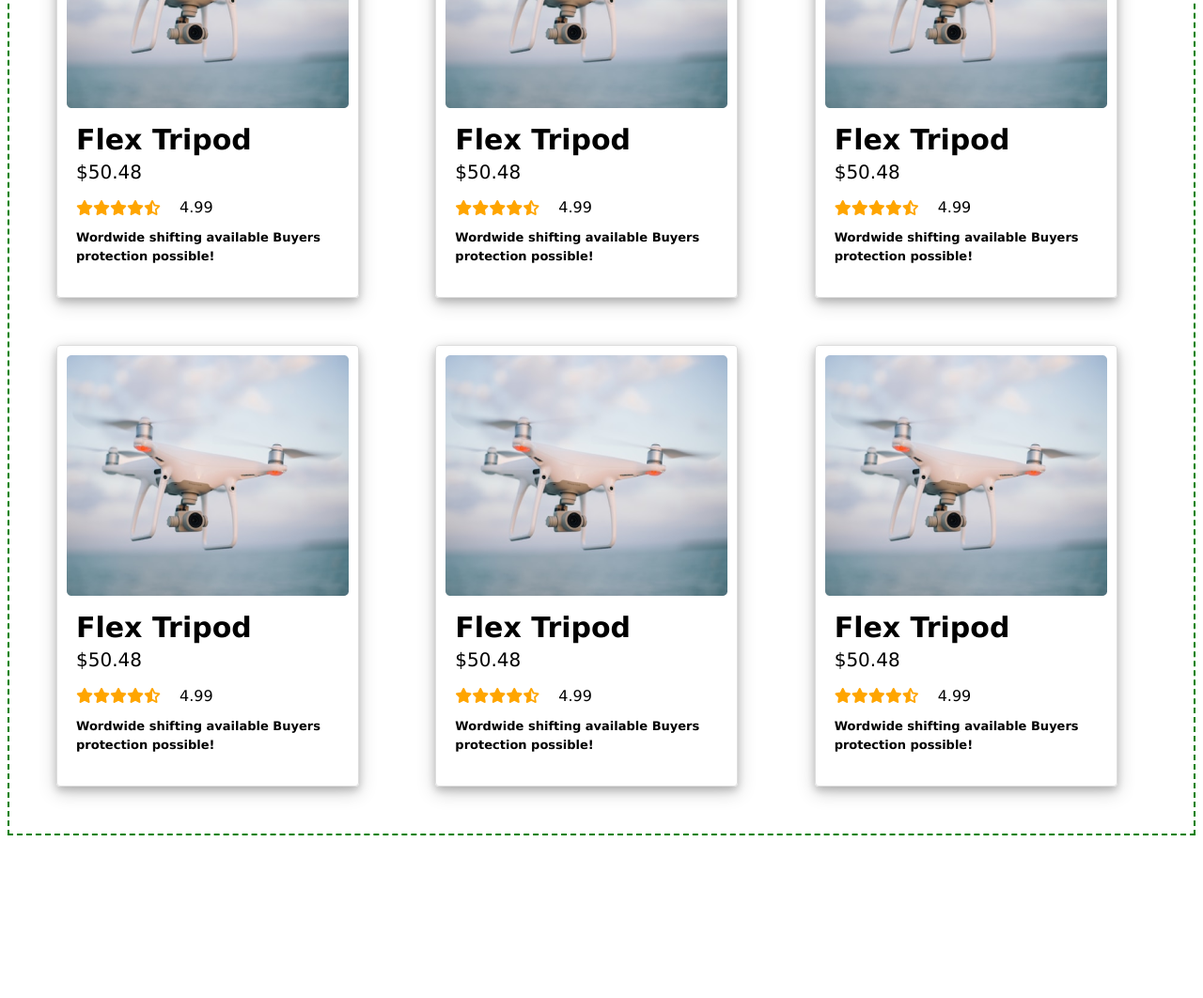
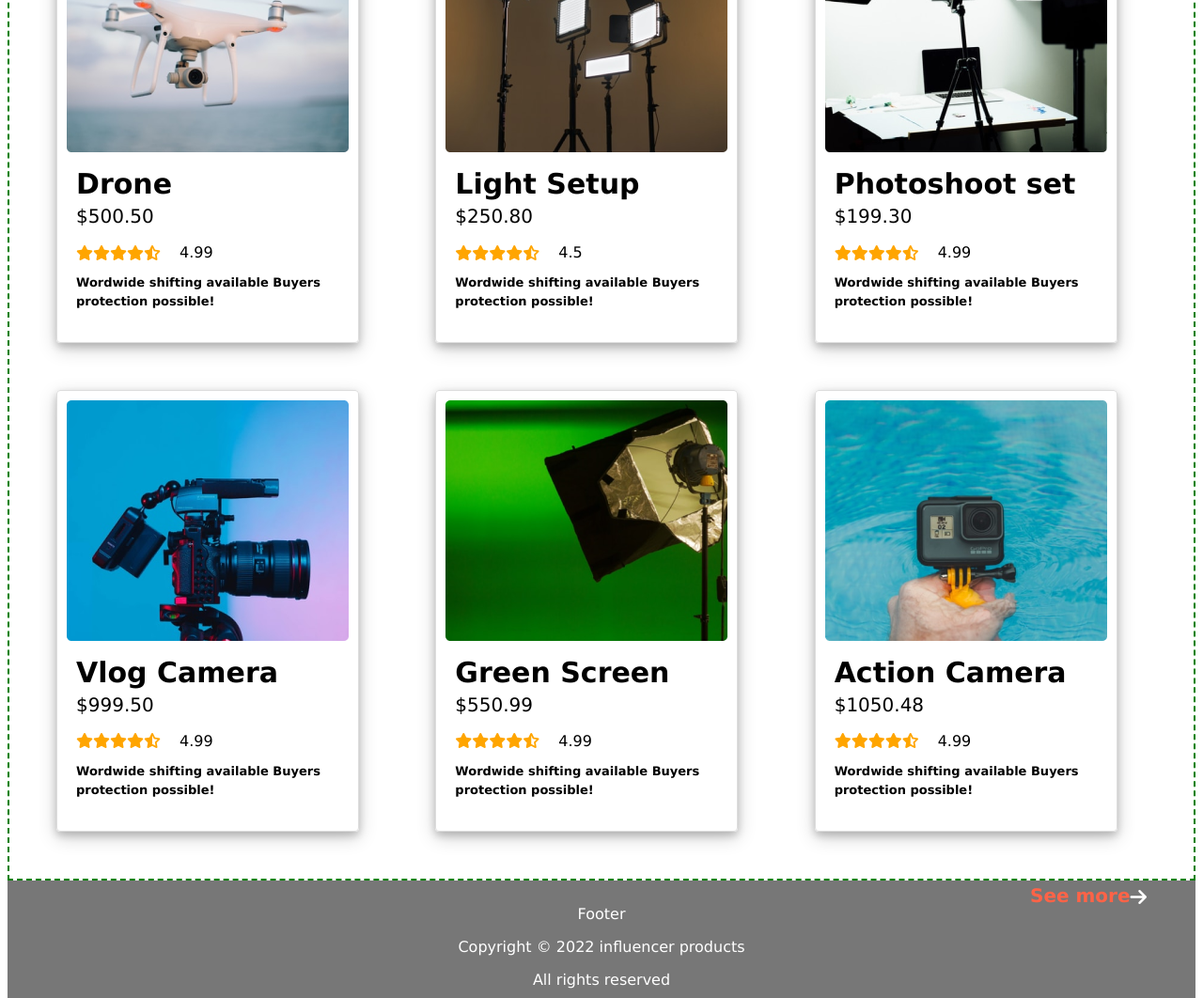
Before and after one commit to Sadman600/my-phero-project2, a plain HTML site: page index.html in a window 1280 px wide. Shown: the part 1341-2403 px from the top of the page at 94% size. Before the commit the page ends 2238 px from the top, so only its background shows below. Drawn offline with Linux system fonts and the light colour scheme.

Commit message:
Added footer section

```diff
--- a/index.html
+++ b/index.html
@@ -25,8 +25,8 @@
                 <a href="">Products</a>
                 <a href="">Sign up</a>
                 <a href="">Log in</a>
-                <a href="">i</a>
-                <a href="">i</a>
+                <a href=""><i class="fa fa-search" style="font-size:24px;color: tomato;"></i></a>
+                <a href=""><i class="fa fa-shopping-cart" style="font-size:24px;color: seagreen;"></i></a>
             </div>
         </nav>
     </header>
@@ -63,7 +63,9 @@
             </div>
         </section>
 
-
+        <div class="popu">
+            <h2>Popular Collection </h2>
+        </div>
         <!-- Popular Collection section  -->
         <section class="popular-container">
 
@@ -71,7 +73,7 @@
             <div class="populars-product">
 
                 <div class="populars">
-                    <img src="images/drone.png" alt="">
+                    <img src="images/tripod.png" alt="">
                 </div>
 
                 <article class="product-info">
@@ -99,19 +101,19 @@
             <div class="populars-product">
 
                 <div class="populars">
-                    <img src="images/drone.png" alt="">
+                    <img src="images/mic.png" alt="">
                 </div>
 
                 <article class="product-info">
-                    <h1 class="product-title ">Flex Tripod</h1>
-                    <h2 class="dolar">$50.48</h2>
+                    <h1 class="product-title ">Microphone</h1>
+                    <h2 class="dolar">$100.50</h2>
                     <div class="product-rating">
                         <i class="fas fa-star checked"></i>
                         <i class="fas fa-star checked"></i>
                         <i class="fas fa-star checked"></i>
                         <i class="fas fa-star checked"></i>
                         <i class="fas fa-star-half-alt checked"></i>
-                        <span>4.99</span>
+                        <span>4.5</span>
                     </div>
                     <div class="product-details ">
                         <p>Wordwide shifting
@@ -126,19 +128,19 @@
             <div class="populars-product">
 
                 <div class="populars">
-                    <img src="images/drone.png" alt="">
+                    <img src="images/airpod.png" alt="">
                 </div>
 
                 <article class="product-info">
-                    <h1 class="product-title ">Flex Tripod</h1>
-                    <h2 class="dolar">$50.48</h2>
+                    <h1 class="product-title ">Airbuds</h1>
+                    <h2 class="dolar">$111.10</h2>
                     <div class="product-rating">
                         <i class="fas fa-star checked"></i>
                         <i class="fas fa-star checked"></i>
                         <i class="fas fa-star checked"></i>
                         <i class="fas fa-star checked"></i>
                         <i class="fas fa-star-half-alt checked"></i>
-                        <span>4.99</span>
+                        <span>4.5</span>
                     </div>
                     <div class="product-details ">
                         <p>Wordwide shifting
@@ -158,8 +160,8 @@
                 </div>
 
                 <article class="product-info">
-                    <h1 class="product-title ">Flex Tripod</h1>
-                    <h2 class="dolar">$50.48</h2>
+                    <h1 class="product-title ">Drone</h1>
+                    <h2 class="dolar">$500.50</h2>
                     <div class="product-rating">
                         <i class="fas fa-star checked"></i>
                         <i class="fas fa-star checked"></i>
@@ -181,19 +183,19 @@
             <div class="populars-product">
 
                 <div class="populars">
-                    <img src="images/drone.png" alt="">
+                    <img src="images/lights.png" alt="">
                 </div>
 
                 <article class="product-info">
-                    <h1 class="product-title ">Flex Tripod</h1>
-                    <h2 class="dolar">$50.48</h2>
+                    <h1 class="product-title ">Light Setup</h1>
+                    <h2 class="dolar">$250.80</h2>
                     <div class="product-rating">
                         <i class="fas fa-star checked"></i>
                         <i class="fas fa-star checked"></i>
                         <i class="fas fa-star checked"></i>
                         <i class="fas fa-star checked"></i>
                         <i class="fas fa-star-half-alt checked"></i>
-                        <span>4.99</span>
+                        <span>4.5</span>
                     </div>
                     <div class="product-details ">
                         <p>Wordwide shifting
@@ -209,12 +211,12 @@
             <div class="populars-product">
 
                 <div class="populars">
-                    <img src="images/drone.png" alt="">
+                    <img src="images/setup.png" alt="">
                 </div>
 
                 <article class="product-info">
-                    <h1 class="product-title ">Flex Tripod</h1>
-                    <h2 class="dolar">$50.48</h2>
+                    <h1 class="product-title ">Photoshoot set</h1>
+                    <h2 class="dolar">$199.30</h2>
                     <div class="product-rating">
                         <i class="fas fa-star checked"></i>
                         <i class="fas fa-star checked"></i>
@@ -236,12 +238,12 @@
             <div class="populars-product">
 
                 <div class="populars">
-                    <img src="images/drone.png" alt="">
+                    <img src="images/camera.png" alt="">
                 </div>
 
                 <article class="product-info">
-                    <h1 class="product-title ">Flex Tripod</h1>
-                    <h2 class="dolar">$50.48</h2>
+                    <h1 class="product-title ">Vlog Camera</h1>
+                    <h2 class="dolar">$999.50</h2>
                     <div class="product-rating">
                         <i class="fas fa-star checked"></i>
                         <i class="fas fa-star checked"></i>
@@ -264,12 +266,12 @@
             <div class="populars-product">
 
                 <div class="populars">
-                    <img src="images/drone.png" alt="">
+                    <img src="images/single-light.png" alt="">
                 </div>
 
                 <article class="product-info">
-                    <h1 class="product-title ">Flex Tripod</h1>
-                    <h2 class="dolar">$50.48</h2>
+                    <h1 class="product-title ">Green Screen</h1>
+                    <h2 class="dolar">$550.99</h2>
                     <div class="product-rating">
                         <i class="fas fa-star checked"></i>
                         <i class="fas fa-star checked"></i>
@@ -291,12 +293,12 @@
             <div class="populars-product">
 
                 <div class="populars">
-                    <img src="images/drone.png" alt="">
+                    <img src="images/action.png" alt="">
                 </div>
 
                 <article class="product-info">
-                    <h1 class="product-title ">Flex Tripod</h1>
-                    <h2 class="dolar">$50.48</h2>
+                    <h1 class="product-title ">Action Camera</h1>
+                    <h2 class="dolar">$1050.48</h2>
                     <div class="product-rating">
                         <i class="fas fa-star checked"></i>
                         <i class="fas fa-star checked"></i>
@@ -316,8 +318,22 @@
             </div>
 
         </section>
-        <!-- <h3>See More<i class="fas fa-arrow-right"></i></h3> -->
+        <div class="popu2">
+            <a class="link-button1" target="_blank" href="">See more</a>
+            <i class="fas fa-arrow-right"></i>
+        </div>
     </main>
+
+    <!-- footer section  -->
+    <footer class="footer-container">
+        <p>Footer</p>
+        <p> Copyright &copy; 2022 influencer products</p>
+        <p>All rights reserved</p>
+        <a href=""><i class="fa fa-facebook-square" style="font-size:24px"></i></a>
+        <a href=""><i class="fa fa-youtube-play" style="font-size:24px"></i></a>
+        <a href=""><i class="fa fa-instagram" style="font-size:24px"></i></a>
+        <a href=""><i class="fa fa-github" style="font-size:24px"></i></a>
+    </footer>
 
 </body>
 
--- a/myStyle.css
+++ b/myStyle.css
@@ -24,6 +24,26 @@ nav a{
 main > .popu{
     text-align: center;
 }
+main > .popu2{
+
+    display: flex;
+    flex-direction: row;
+    justify-content: flex-end;
+    align-items: flex-end;
+    width: 196px;
+    height: 20px;
+    padding: 10px 24px;
+    border-radius: 20px;
+    position: absolute;
+    left: 1000px;
+}
+.link-button1, .fa-arrow-right{
+    text-decoration: none;
+    color: tomato;
+    font-weight: 700;
+    font-size: 20px;
+}
+
 
 /* influencer section styles  */
 .influencer-container{
@@ -158,3 +178,11 @@ main > .popu{
     font-size: 13px;
     line-height: 20px;
 }
+
+/* footer section styles  */
+.footer-container{
+  background-color: #777;
+  padding: 10px;
+  text-align: center;
+  color: white;
+}
```
